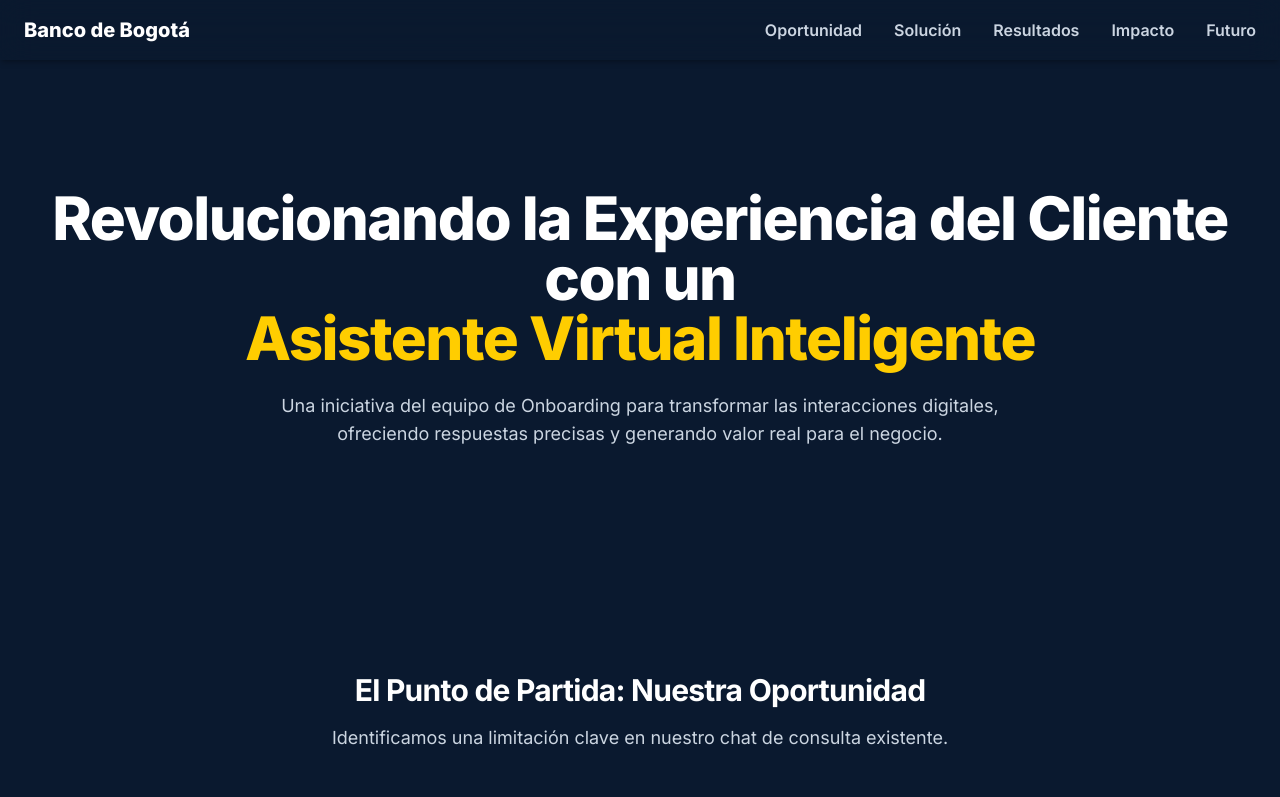
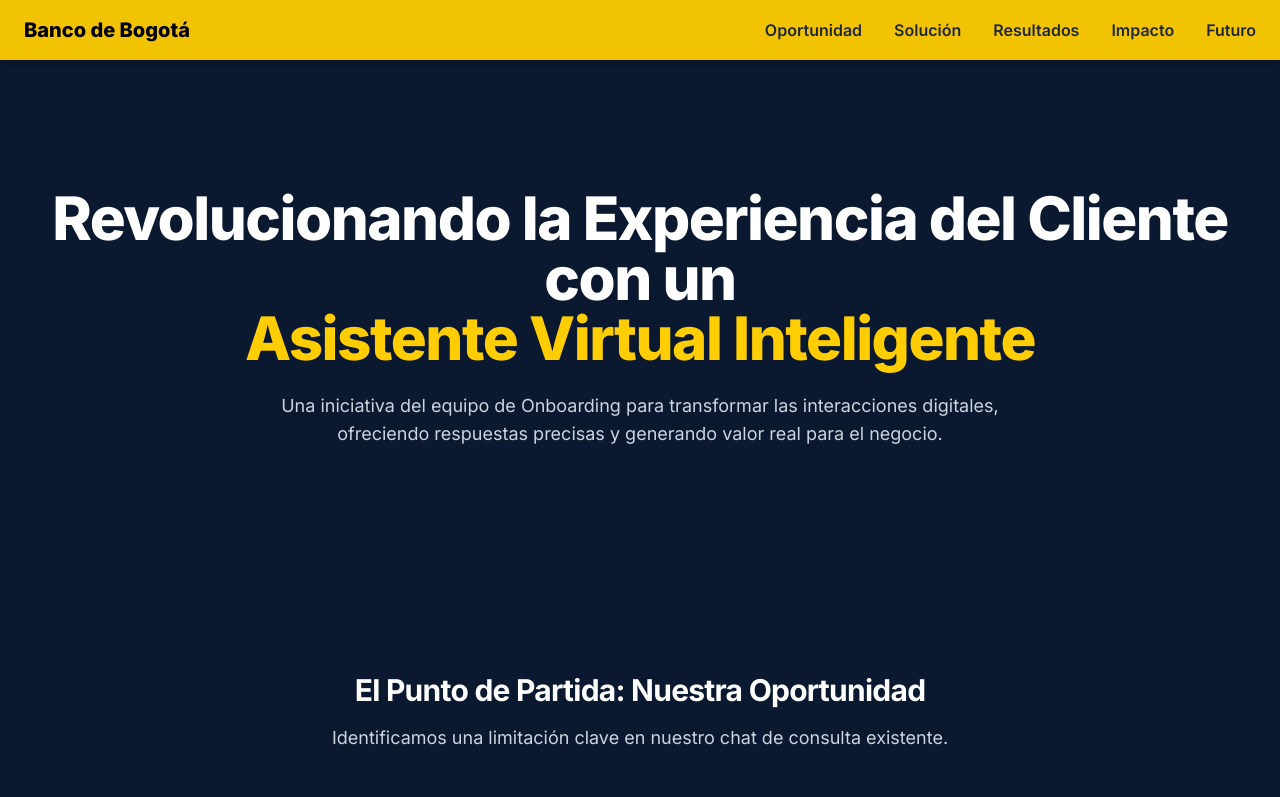
Before and after one commit to jemonroyvera/Propuesta-IA-Asistente, a plain HTML site: page index.html in a window 1280 px wide. Shown: the top 797 px of the page. Drawn offline with nearby package versions, Linux system fonts and the light colour scheme.

Commit message:
Update index.html

```diff
--- a/index.html
+++ b/index.html
@@ -50,7 +50,7 @@
             bottom: -4px;
             left: 50%;
             transform: translateX(-50%);
-            background-color: #FFCD00; /* Amarillo corporativo */
+            background-color: #0A192F; /* Azul corporativo para contraste */
             transition: width 0.3s;
         }
         .nav-link:hover::after, .nav-link.active::after {
@@ -68,17 +68,17 @@
 <body class="antialiased">
 
     <!-- Header & Navigation -->
-    <header id="header" class="bg-[#0A192F]/80 backdrop-blur-lg sticky top-0 z-50 shadow-md shadow-black/20">
+    <header id="header" class="bg-[#FFCD00]/95 backdrop-blur-lg sticky top-0 z-50 shadow-md shadow-black/20">
         <nav class="container mx-auto px-6 py-4 flex justify-between items-center">
             <div class="flex items-center">
-                <span class="text-xl font-extrabold text-white">Banco de Bogotá</span>
+                <span class="text-xl font-extrabold text-black">Banco de Bogotá</span>
             </div>
             <div class="hidden md:flex items-center space-x-8">
-                <a href="#oportunidad" class="nav-link text-slate-300 hover:text-white font-semibold">Oportunidad</a>
-                <a href="#solucion" class="nav-link text-slate-300 hover:text-white font-semibold">Solución</a>
-                <a href="#validacion" class="nav-link text-slate-300 hover:text-white font-semibold">Resultados</a>
-                <a href="#impacto" class="nav-link text-slate-300 hover:text-white font-semibold">Impacto</a>
-                <a href="#futuro" class="nav-link text-slate-300 hover:text-white font-semibold">Futuro</a>
+                <a href="#oportunidad" class="nav-link text-gray-800 hover:text-black font-semibold">Oportunidad</a>
+                <a href="#solucion" class="nav-link text-gray-800 hover:text-black font-semibold">Solución</a>
+                <a href="#validacion" class="nav-link text-gray-800 hover:text-black font-semibold">Resultados</a>
+                <a href="#impacto" class="nav-link text-gray-800 hover:text-black font-semibold">Impacto</a>
+                <a href="#futuro" class="nav-link text-gray-800 hover:text-black font-semibold">Futuro</a>
             </div>
             <div class="md:hidden">
                 <!-- Mobile menu can be added here if needed -->
```
